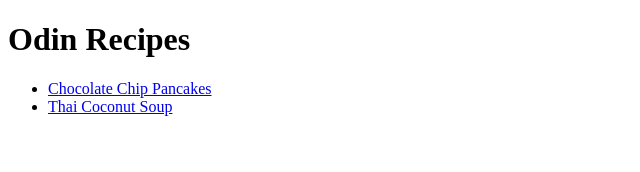
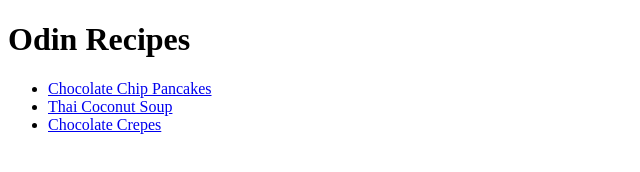
Before and after one commit to Waffle-Fisher/odin-recipes, a plain HTML site: page index.html in a window 1280 px wide. Shown: the whole page, without its empty margins (0-640 px from the left). Drawn offline with Linux system fonts and the light colour scheme.

Commit message:
Created and linked new recipe to index.html
Created a new recipe, Chocolate Crepes

```diff
--- a/index.html
+++ b/index.html
@@ -11,6 +11,7 @@
     <ul>
         <li> <a href="recipes/chocolate_chip_pancakes.html"> Chocolate Chip Pancakes </a> </li>
         <li> <a href="recipes/thai_coconut_soup.html"> Thai Coconut Soup </a> </li>
+        <li> <a href="recipes/chocolate_crepes.html"> Chocolate Crepes </a> </li>
     </ul>
 </body>
 </html>
```
Also changed, not shown: recipes/chocolate_crepes.html (added).
